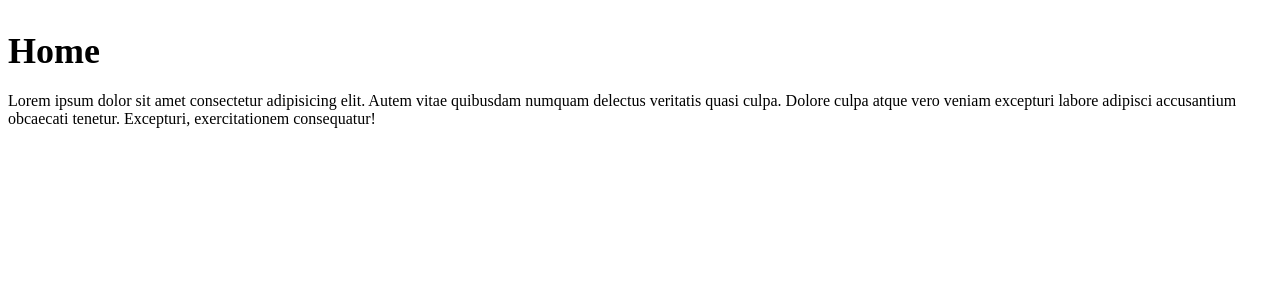
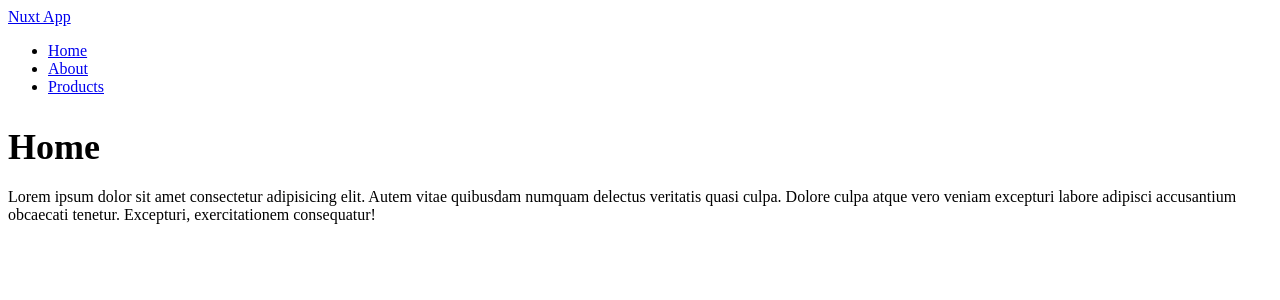
Before and after one commit to natko22/test-nux, a Nuxt app: page / in a window 1280 px wide. Shown: the top 300 px of the page. Built offline with nearby package versions, Linux system fonts and the light colour scheme.

Commit message:
using nuxtlink

```diff
--- a/pages/index.vue
+++ b/pages/index.vue
@@ -1,5 +1,15 @@
 <template>
   <div>
+    <header>
+      <nav>
+        <Nuxt-link to="/">Nuxt App</Nuxt-link>
+        <ul>
+          <li><NuxtLink to="/">Home</NuxtLink></li>
+          <li><NuxtLink to="/about">About</NuxtLink></li>
+          <li><NuxtLink to="/products">Products</NuxtLink></li>
+        </ul>
+      </nav>
+    </header>
     <h2>Home</h2>
     <p>
       Lorem ipsum dolor sit amet consectetur adipisicing elit. Autem vitae
```
